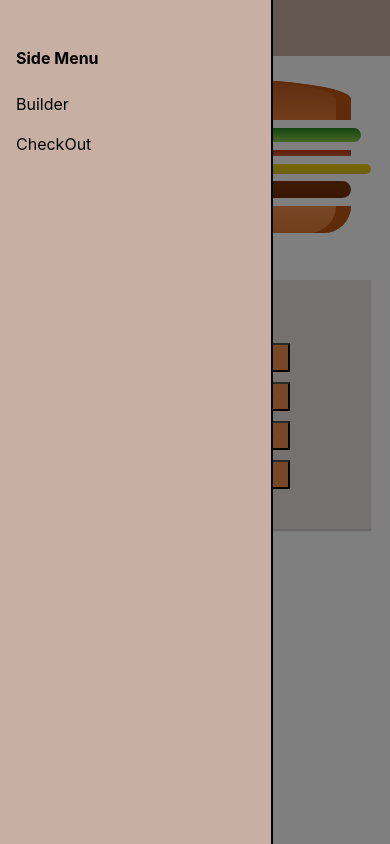
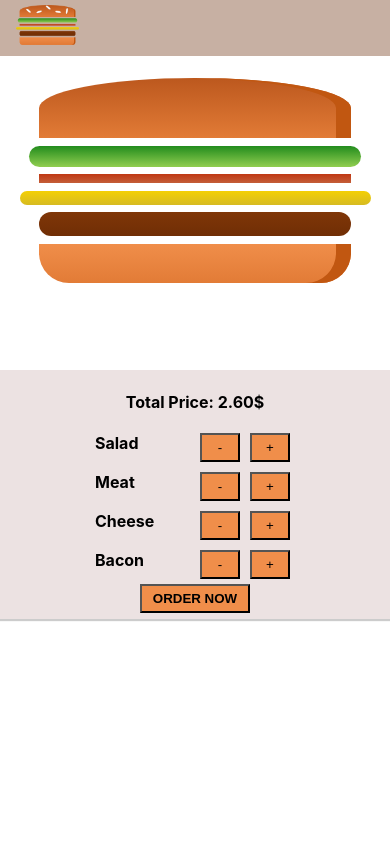
Before and after one commit to Stevan-Radovanovic/BurgerBuilder-WebApp, a React (Create React App) app in the folder bb1/: page / in a window 390 px wide. Built offline with nearby package versions, Linux system fonts and the light colour scheme.

Commit message:
Added burger button and logic

```diff
--- a/bb1/src/components/Burger/BuildControls/BuildControls.module.css
+++ b/bb1/src/components/Burger/BuildControls/BuildControls.module.css
@@ -1,5 +1,5 @@
 .BuildControls {
-  width: 90%;
+  width: 100%;
   display: flex;
   flex-flow: column;
   align-items: center;
--- a/bb1/src/components/Burger/Burger.module.css
+++ b/bb1/src/components/Burger/Burger.module.css
@@ -1,6 +1,6 @@
 .Burger {
   width: 100%;
-  height: 210px;
+  height: 300px;
   margin: auto;
   text-align: center;
   font-weight: bold;
--- a/bb1/src/components/Layout/Layout.js
+++ b/bb1/src/components/Layout/Layout.js
@@ -5,18 +5,19 @@ import SideDrawer from '../Navigation/SideDrawer/SideDrawer';
 
 class Layout extends Component {
   state = {
-    sideDrawerVisible: true,
+    sideDrawerVisible: false,
   };
 
   sideDrawHandler = () => {
     const visible = this.state.sideDrawerVisible;
     this.setState({ sideDrawerVisible: !visible });
+    console.log('Changed to ' + !visible);
   };
 
   render() {
     return (
       <React.Fragment>
-        <Toolbar />
+        <Toolbar clicked={this.sideDrawHandler} />
         <SideDrawer
           clicked={this.sideDrawHandler}
           open={this.state.sideDrawerVisible}
--- a/bb1/src/components/Logo/Logo.module.css
+++ b/bb1/src/components/Logo/Logo.module.css
@@ -1,7 +1,8 @@
 .Logo {
-  padding: 8px;
+  padding: 5px;
   height: 100%;
   max-height: 50px;
+  box-sizing: border-box;
 }
 
 .Logo img {
--- a/bb1/src/components/Navigation/SideDrawer/SideDrawer.js
+++ b/bb1/src/components/Navigation/SideDrawer/SideDrawer.js
@@ -9,9 +9,14 @@ const SideDrawer = (props) => {
     attached = [classes.SideDrawer, classes.Open];
   }
 
+  let backdrop = null;
+  if (props.open) {
+    backdrop = <Backdrop clicked={props.clicked} />;
+  }
+
   return (
     <React.Fragment>
-      <Backdrop clicked={props.clicked} />
+      {backdrop}
       <div className={attached.join(' ')}>
         <nav>
           <p>
--- a/bb1/src/components/Navigation/Toolbar/Toolbar.js
+++ b/bb1/src/components/Navigation/Toolbar/Toolbar.js
@@ -6,7 +6,12 @@ import NavItems from '../NavItems/NavItems';
 const Toolbar = (props) => {
   return (
     <header className={classes.Toolbar}>
-      <Logo />
+      <div className={classes.Small} onClick={props.clicked}>
+        <Logo />
+      </div>
+      <div className={classes.Big}>
+        <Logo />
+      </div>
       <nav>
         <NavItems />
       </nav>
--- a/bb1/src/components/Navigation/Toolbar/Toolbar.module.css
+++ b/bb1/src/components/Navigation/Toolbar/Toolbar.module.css
@@ -17,8 +17,29 @@
   height: 100%;
 }
 
+.Toolbar div {
+  height: 100%;
+  cursor: pointer;
+}
+
+.Toolbar div:active {
+  background-color: white;
+}
+
+.Small {
+  display: none;
+}
+
 @media (max-width: 500px) {
   .Toolbar nav {
     display: none;
   }
+
+  .Big {
+    display: none;
+  }
+
+  .Small {
+    display: block;
+  }
 }
```
